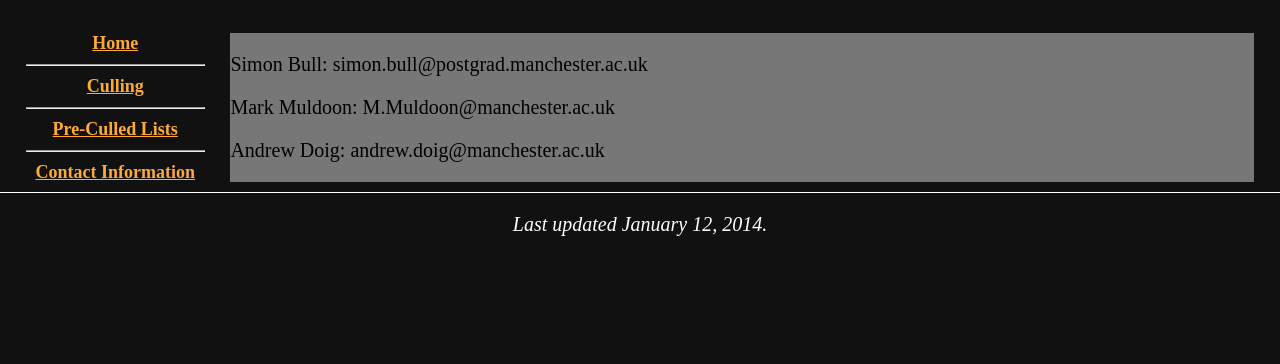
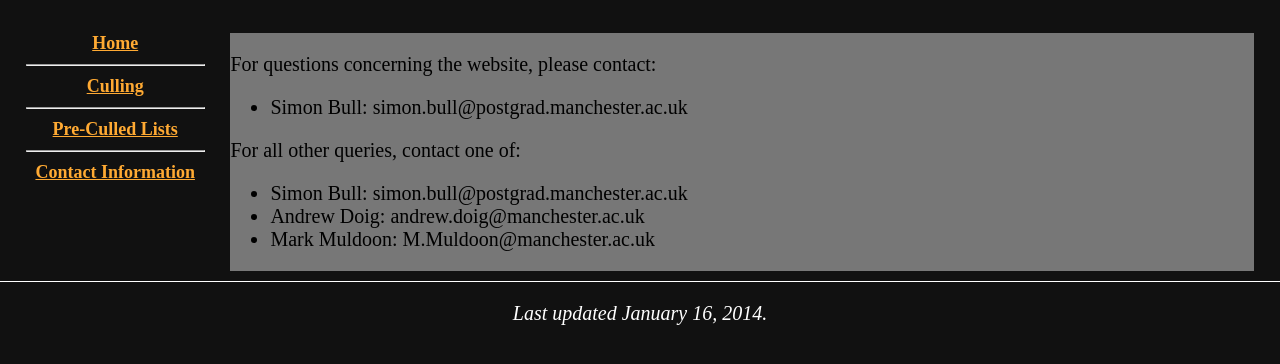
Before and after one commit to SimonCB765/LeafGAE, a Flask app: page /contacts in a window 1280 px wide. Shown: the top 364 px of the page. Run offline with Flask 2, Linux system fonts and the light colour scheme.

Commit message:
Update to clarify who to contact about the website

```diff
--- a/templates/contacts.html
+++ b/templates/contacts.html
@@ -15,12 +15,23 @@
 			<b><a href="{{ url_for('contacts') }}">Contact Information</a></b>
 		</div>
 		<div id="content">
-			<p>Simon Bull: simon.bull@postgrad.manchester.ac.uk</p>
-			<p>Mark Muldoon: M.Muldoon@manchester.ac.uk</p>
-			<p>Andrew Doig: andrew.doig@manchester.ac.uk</p>
+			<p>
+				For questions concerning the website, please contact:<br>
+				<ul>
+					<li>Simon Bull: simon.bull@postgrad.manchester.ac.uk</li>
+				</ul>
+			</p>
+			<p>
+				For all other queries, contact one of:<br>
+				<ul>
+					<li>Simon Bull: simon.bull@postgrad.manchester.ac.uk</li>
+					<li>Andrew Doig: andrew.doig@manchester.ac.uk</li>
+					<li>Mark Muldoon: M.Muldoon@manchester.ac.uk</li>
+				</ul>
+			</p>
 		</div>
 		<div id="footer">
-			<p>Last updated <!-- #BeginDate format:Am1 -->January 12, 2014<!-- #EndDate -->.</p>
+			<p>Last updated <!-- #BeginDate format:Am1 -->January 16, 2014<!-- #EndDate -->.</p>
 		</div>
 	</body>
 </html>
```
